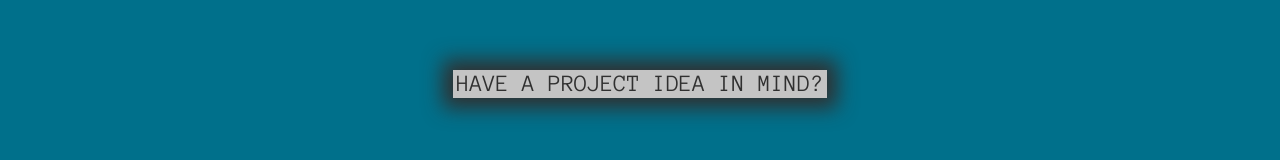
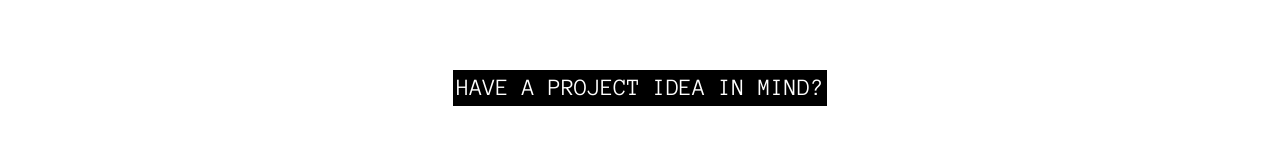
Before and after one commit to tsclay/portfolio-site, a Svelte app: page / in a window 1280 px wide. Shown: the part 2530-2690 px from the top of the page. Built offline with nearby package versions, Linux system fonts and the light colour scheme; no server answers; a web font is replaced by a local one.

Commit message:
change some bkgd colors

```diff
--- a/src/components/Banner.svelte
+++ b/src/components/Banner.svelte
@@ -45,7 +45,7 @@
   @media only screen and (min-width: 960px) {
     div.banner {
       img {
-        width: 120%;
+        width: 100%;
       }
     }
   }
--- a/src/components/Brand.svelte
+++ b/src/components/Brand.svelte
@@ -69,7 +69,7 @@
     position: relative;
     height: 100vh;
     min-height: 800px;
-    background: var(--dark);
+    background: white;
     overflow: hidden;
   }
 
--- a/src/components/Contact.svelte
+++ b/src/components/Contact.svelte
@@ -89,7 +89,8 @@
     flex-flow: row nowrap;
     justify-content: space-between;
     font-size: 1em;
-    background: var(--visitedBlue);
+    // background: var(--visitedBlue);
+    background: white;
     position: relative;
   }
 
@@ -108,7 +109,7 @@
 
   .card-back {
     overflow: hidden;
-    background: rgba(48, 48, 48, 0.45);
+    background: rgba(0, 0, 0, 0.45);
     position: absolute;
     top: 0;
     left: 0;
@@ -120,7 +121,7 @@
   }
 
   #contact-form {
-    width: 85%;
+    width: clamp(355px, 85%, 580px);
   }
 
   form {
@@ -225,12 +226,14 @@
 
     > .flavor-text {
       font-size: 1.5em;
-      padding: 0 4px 0 4px;
+      padding: 4px;
       font-family: 'Anonymous Pro', monospace;
-      color: var(--dark);
-      background-color: var(--light);
+      // color: var(--dark);
+      // background-color: var(--light);
+      background: black;
+      color: white;
       text-transform: uppercase;
-      box-shadow: 0px 0px 20px 10px var(--dark);
+      // box-shadow: 0px 0px 20px 10px var(--dark);
     }
   }
 
@@ -244,6 +247,11 @@
     padding: 8px;
     text-transform: uppercase;
     font-family: 'Anonymous Pro', monospace;
+    // box-shadow: 0px 0px 20px 10px var(--dark);
+    transition: all 0.3s cubic-bezier(0.645, 0.045, 0.355, 1);
+  }
+
+  #flip-trigger:hover {
     box-shadow: 0px 0px 20px 10px var(--dark);
   }
 
--- a/src/components/Projects.svelte
+++ b/src/components/Projects.svelte
@@ -131,7 +131,8 @@
 
 <style type="text/scss">
   #project-carousel {
-    background: #b7ddff;
+    background: black;
+    // background: #b7ddff;
     padding: 2rem;
     box-sizing: border-box;
     position: relative;
```
